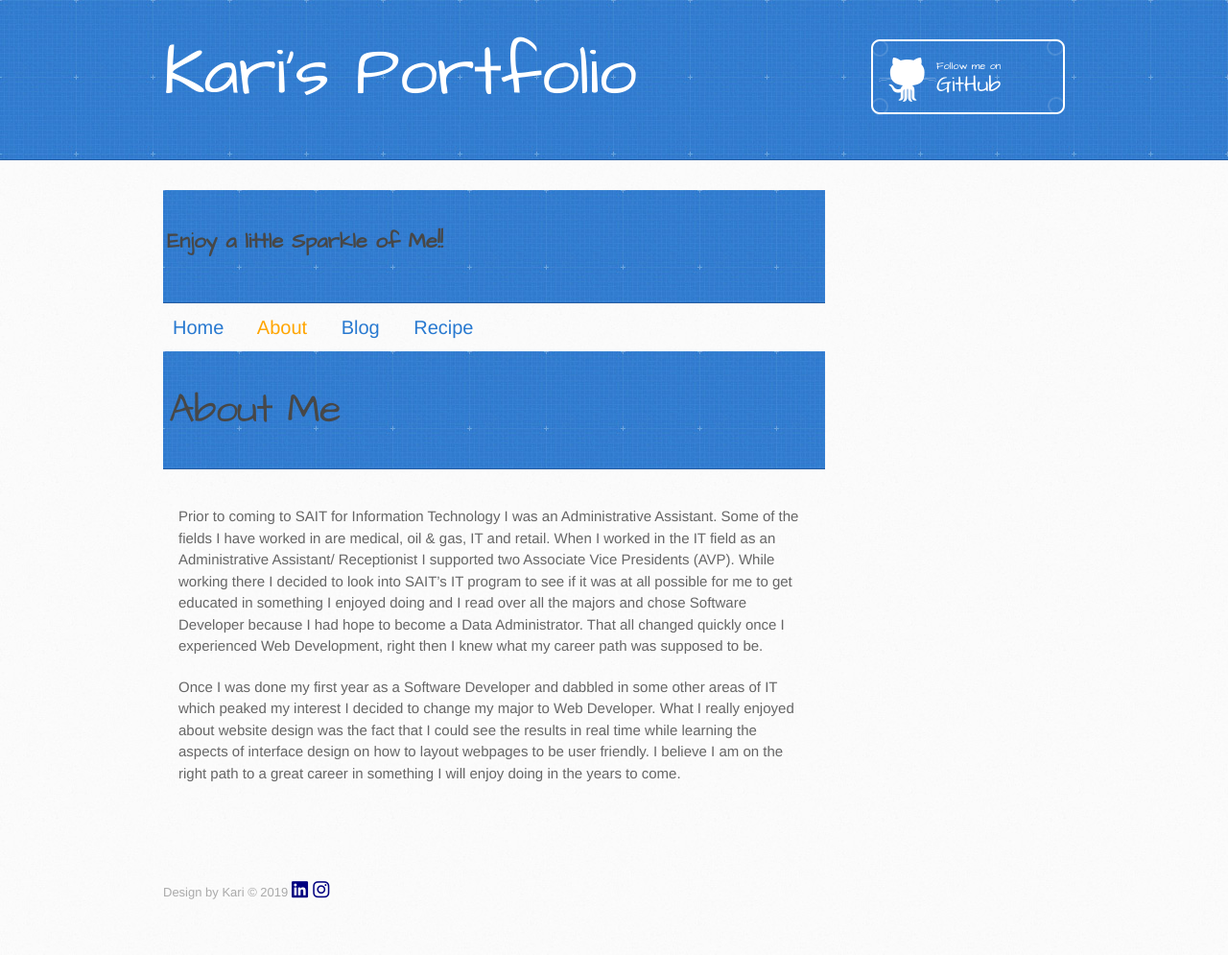
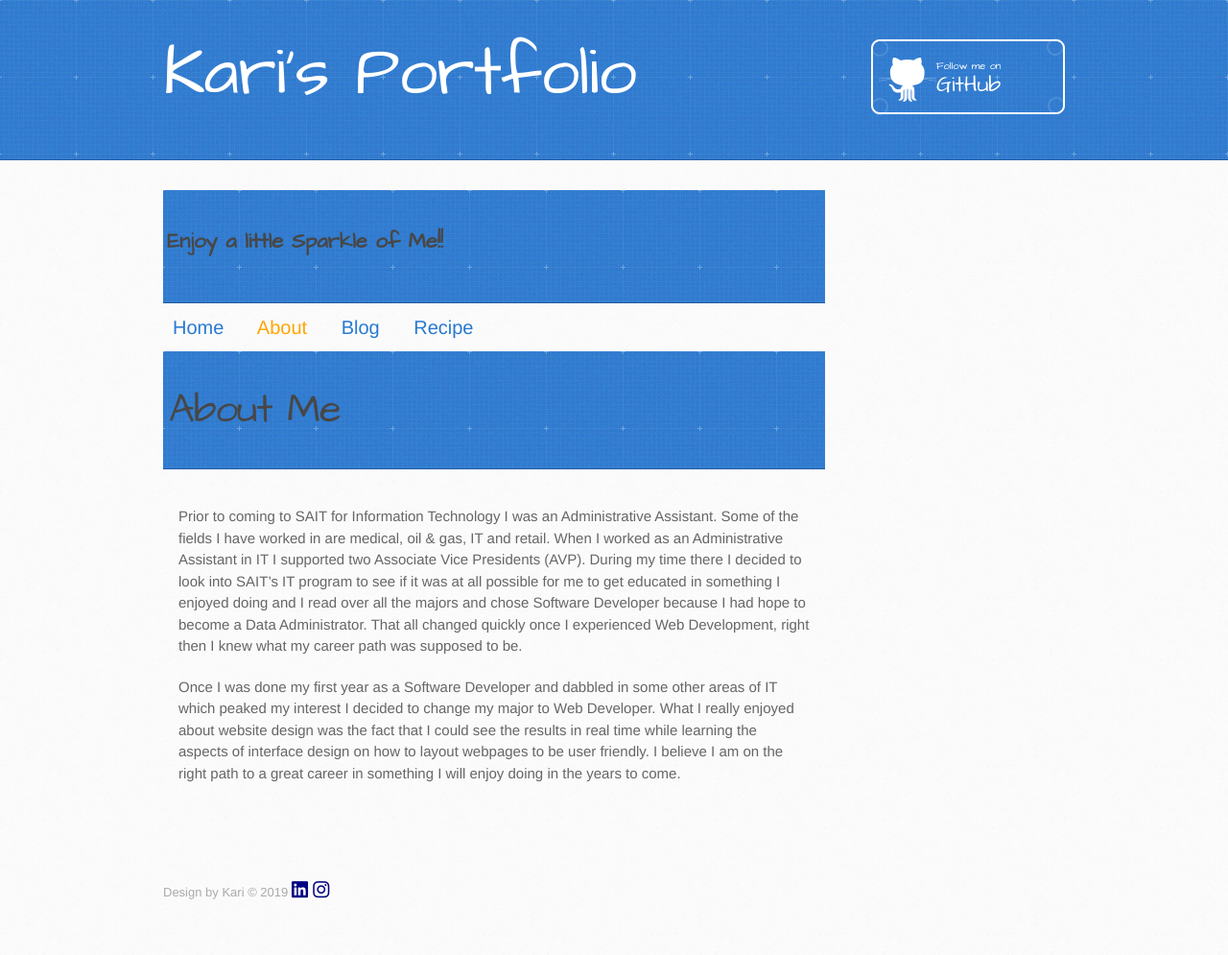
Before and after one commit to Cholive/cholive.github.io, a Jekyll site: the page built from about.html, in a window 1280 px wide. Shown: the whole page at 96% size. Built offline with Jekyll 4.4.1, drawn with Linux system fonts in a browser that asks for light colours; nearby versions of some CDN libraries; the repository's description, which GitHub fills in, is left out.

Commit message:
Update about.html

```diff
--- a/about.html
+++ b/about.html
@@ -15,7 +15,7 @@
 
 
     <br>
-    <p>Prior to coming to SAIT for Information Technology I was an Administrative Assistant. Some of the fields I have worked in are medical, oil & gas, IT and retail. When I worked in the IT field as an Administrative Assistant/ Receptionist I supported two Associate Vice Presidents (AVP). While working there I decided to look into SAIT’s IT program to see if it was at all possible for me to get educated in something I enjoyed doing and I read over all the majors and chose Software Developer because I had hope to become a Data Administrator. That all changed quickly once I experienced Web Development, right then I knew what my career path was supposed to be. </p>
+    <p>Prior to coming to SAIT for Information Technology I was an Administrative Assistant. Some of the fields I have worked in are medical, oil & gas, IT and retail. When I worked as an Administrative Assistant in IT I supported two Associate Vice Presidents (AVP). During my time there I decided to look into SAIT’s IT program to see if it was at all possible for me to get educated in something I enjoyed doing and I read over all the majors and chose Software Developer because I had hope to become a Data Administrator. That all changed quickly once I experienced Web Development, right then I knew what my career path was supposed to be. </p>
 
 
     <p> Once I was done my first year as a Software Developer and dabbled in some other areas of IT which peaked my interest I decided to change my major to Web Developer. What I really enjoyed about website design was the fact that I could see the results in real time while learning the aspects of interface design on how to layout webpages to be user friendly. I believe I am on the right path to a great career in something I will enjoy doing in the years to come.</p>
```
